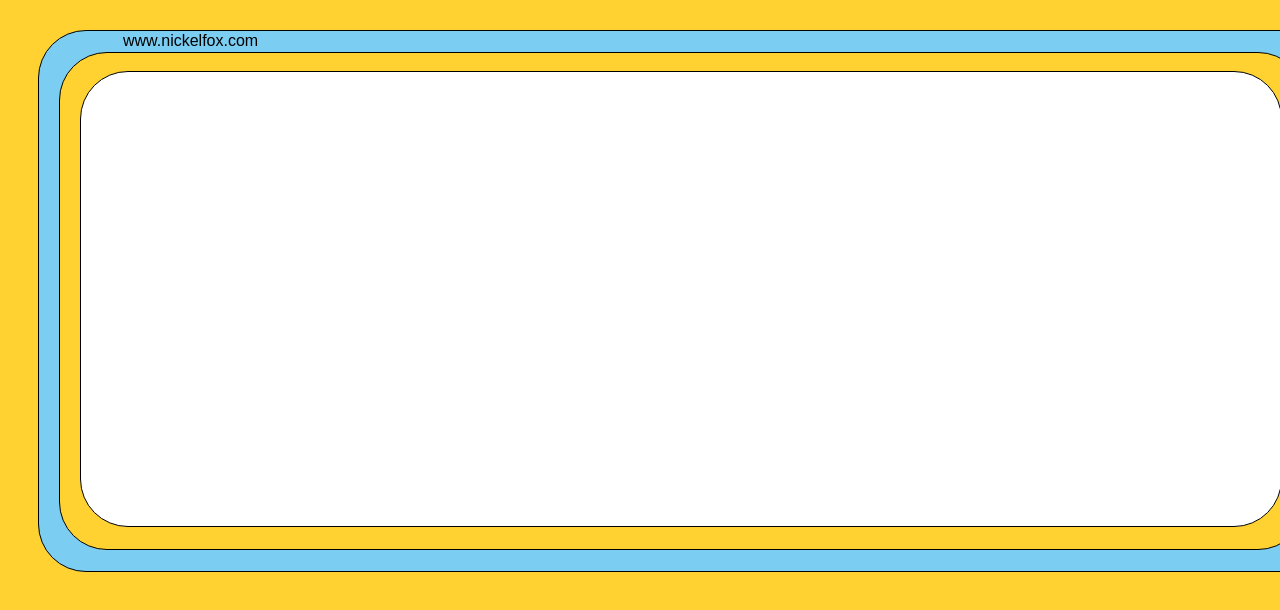
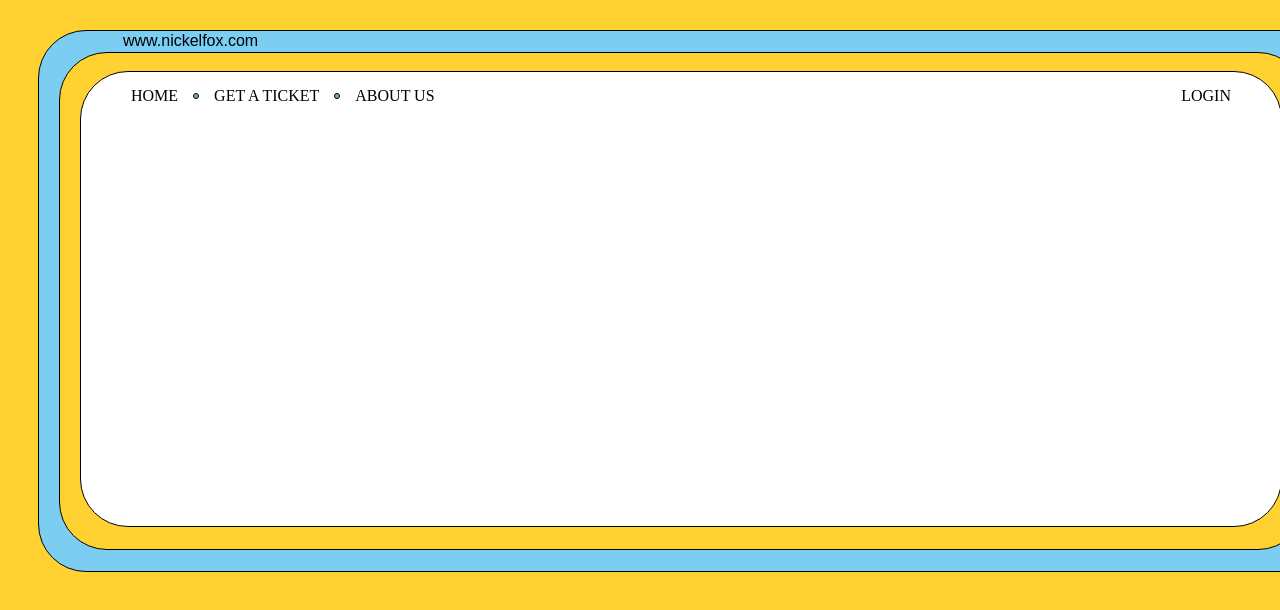
Before and after one commit to akifsial/lgbtq-pride-event-web, a plain HTML site: page index.html in a window 1280 px wide. Shown: the top 610 px of the page. Drawn offline with Linux system fonts and the light colour scheme.

Commit message:
NAVBAR ADDED

```diff
--- a/css/style.scss
+++ b/css/style.scss
@@ -35,3 +35,27 @@ body{
     margin-left: 20px;
     border: black solid 1.5px;
 }
+.nav-bar{
+    display: flex;
+    justify-content: space-between;
+    padding-left: 50px;
+    padding-right: 50px;
+    padding-top: 15px;
+
+    a{
+    color: black;
+    text-decoration: none;
+   }
+}
+.first-btns{
+    display: flex;
+    align-items: center;
+    gap: 15px;
+}
+.circle {
+   width: 4px;
+   height: 4px;
+   background-color: #6fb3c8;
+   border: 1px solid black;
+   border-radius: 50%;
+}
--- a/index.html
+++ b/index.html
@@ -11,7 +11,18 @@
         <p class="site-text">www.nickelfox.com</p>
         <div class="box-two">
             <div class="box-three">
-
+                <div class="nav-bar">
+                  <div class="first-btns">
+                    <a href="#">HOME</a>
+                    <div class="circle"></div>
+                    <a href="#">GET A TICKET</a>
+                    <div class="circle"></div>
+                    <a href="#">ABOUT US</a>
+                  </div>
+                  <div class="second-btns">
+                    <a href="#">LOGIN</a>
+                  </div>
+                </div>
             </div>
         </div>
     </div>
```
Also changed, not shown: css/style.css, images/svgs/blurpic.svg (added), images/svgs/colorpic.svg (added), 1 other file.
